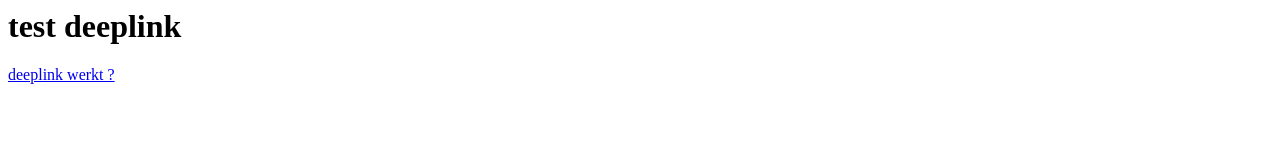
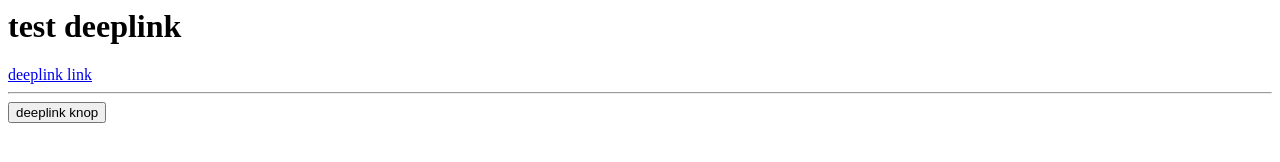
Before and after one commit to team-shipster/shipster, a plain HTML site: page test.html in a window 1280 px wide. Drawn offline with Linux system fonts and the light colour scheme.

Commit message:
test met knop

```diff
--- a/test.html
+++ b/test.html
@@ -1,4 +1,8 @@
 <html>
 <h1>test deeplink</h1>
-<a href="peopleapp://people/1">deeplink werkt ?</a>
+<a href="peopleapp://people/1">deeplink link</a>
+<hr>
+<form>
+<input type="button" value="deeplink knop" onclick="window.location.href='peopleapp://people/2/'" />
+</form>
 </html>
```
